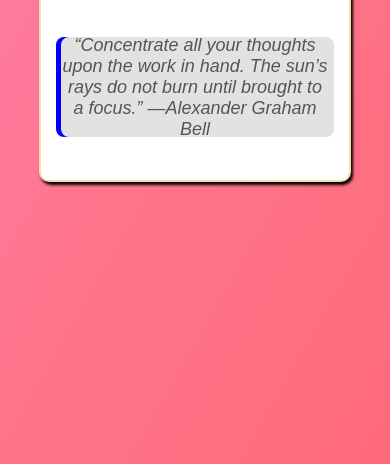
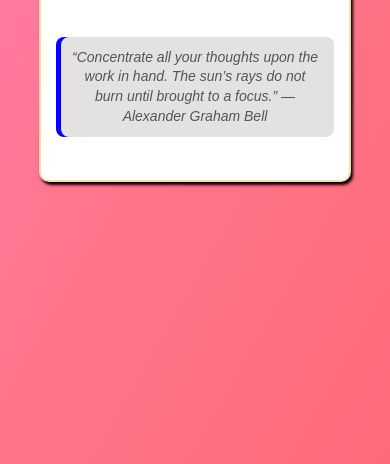
Before and after one commit to Sayantan699/Quotes-Generator, a plain HTML site: page index.html in a window 390 px wide. Shown: the part 380-844 px from the top of the page. Drawn offline with Linux system fonts and the light colour scheme.

Commit message:
Update styles.css

```diff
--- a/styles.css
+++ b/styles.css
@@ -58,8 +58,10 @@
 @media (max-width: 650px) {
   .quote-box {
     width: 90%;
+    padding: 15px;
   }
   p {
-    padding: 5px;
+    font-size: 14px;
+    line-height: 1.4;
   }
 }
```
